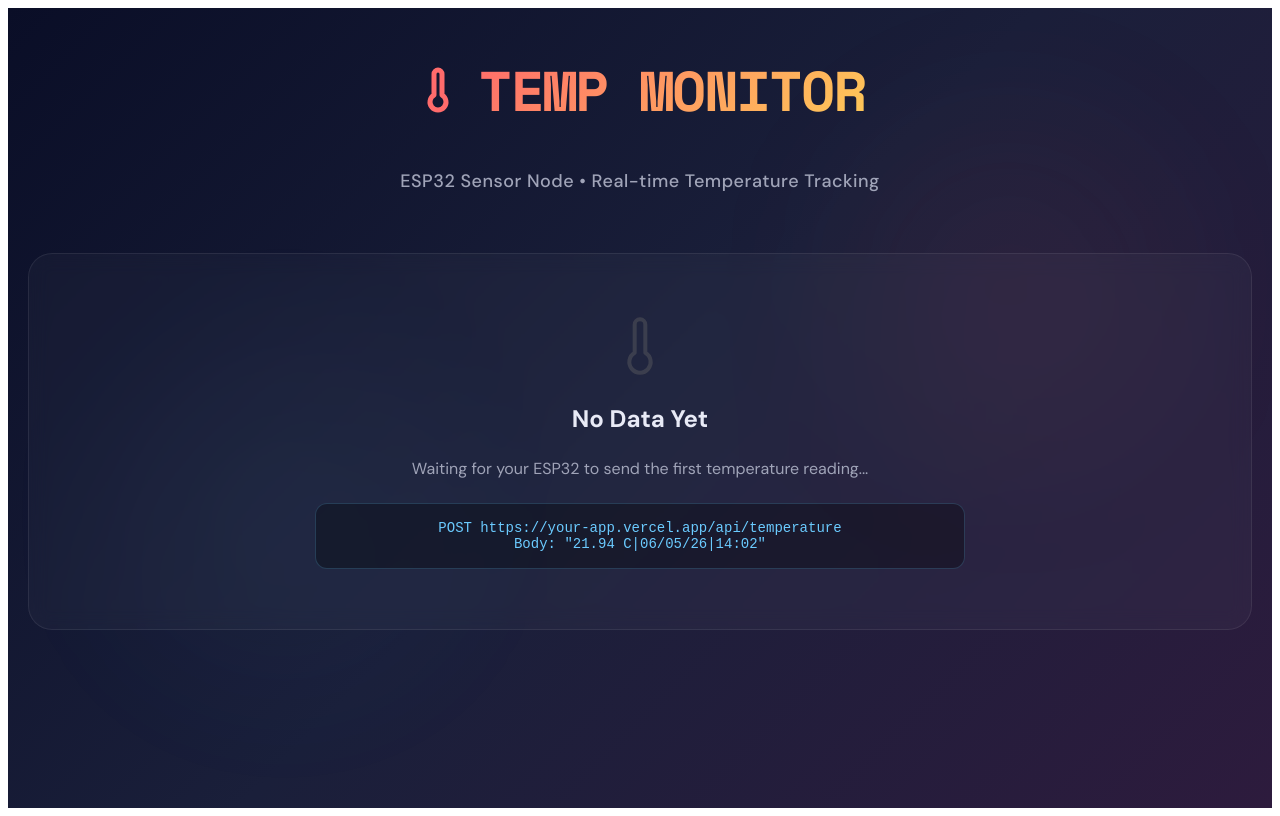
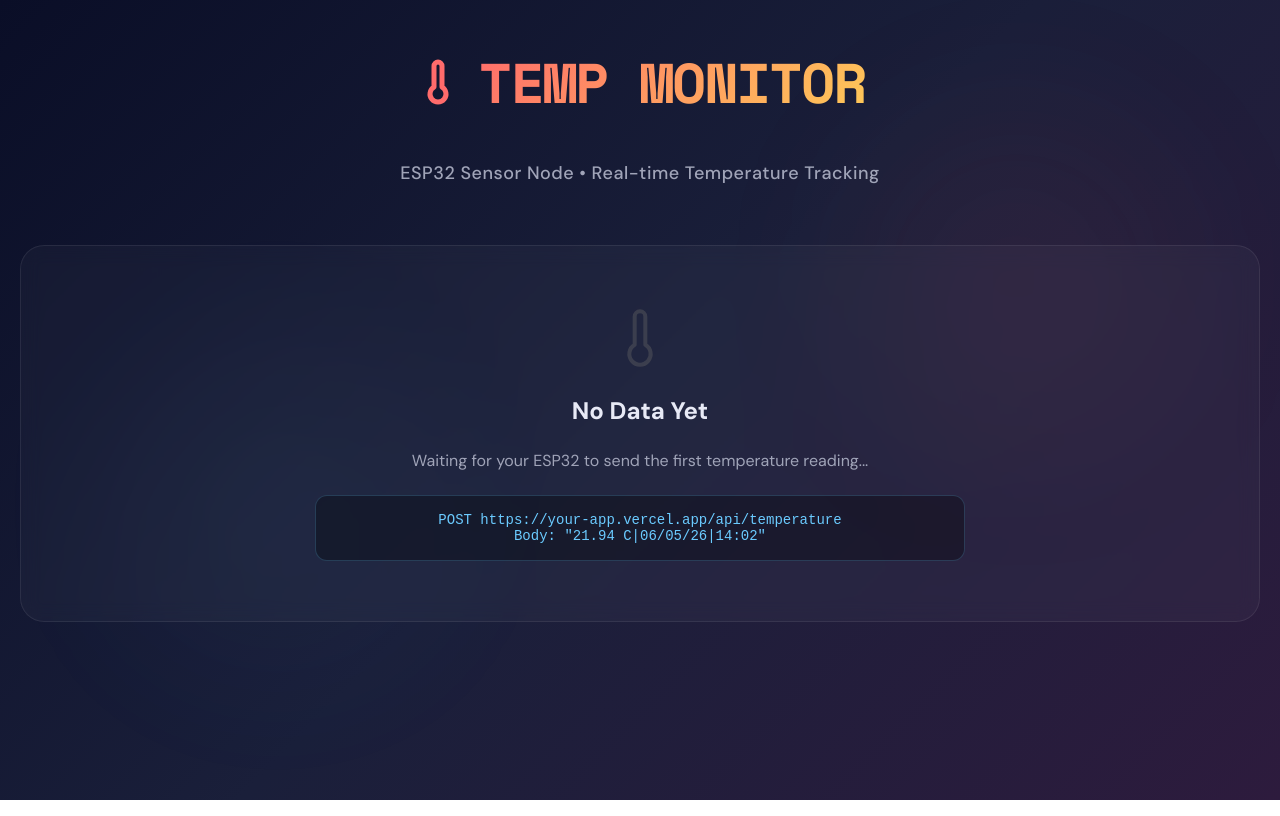
Before and after one commit to giatats/kirThe_Backend, a Next.js app: page / in a window 1280 px wide. Built offline with nearby package versions, Linux system fonts and the light colour scheme.

Commit message:
Added layout.js

```diff
--- /dev/null
+++ b/app/layout.js
@@ -0,0 +1,14 @@
+export const metadata = {
+  title: "ESP32 Temperature Monitor",
+  description: "Real-time IoT dashboard"
+};
+
+export default function RootLayout({ children }) {
+  return (
+    <html lang="en">
+      <body style={{ margin: 0, padding: 0 }}>
+        {children}
+      </body>
+    </html>
+  );
+}
```
